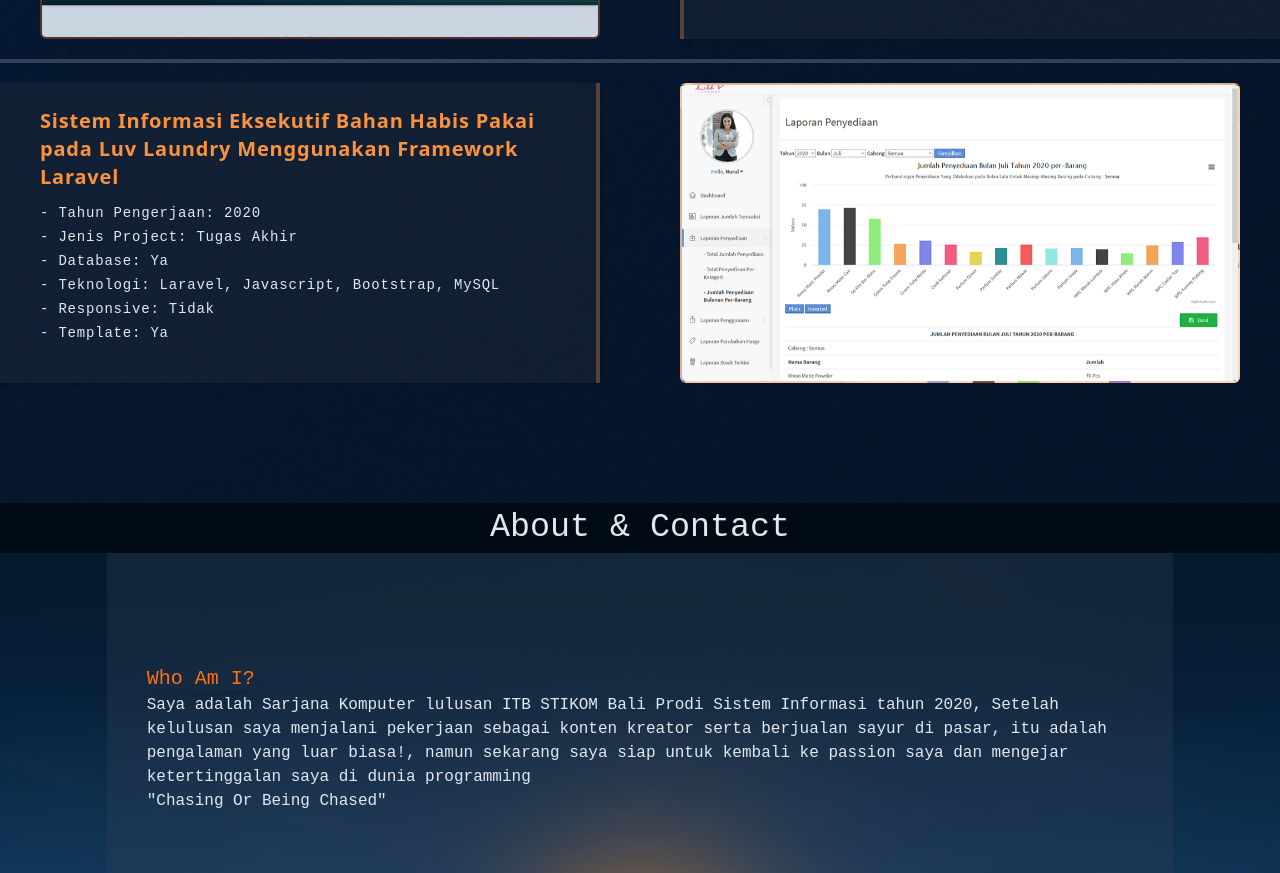
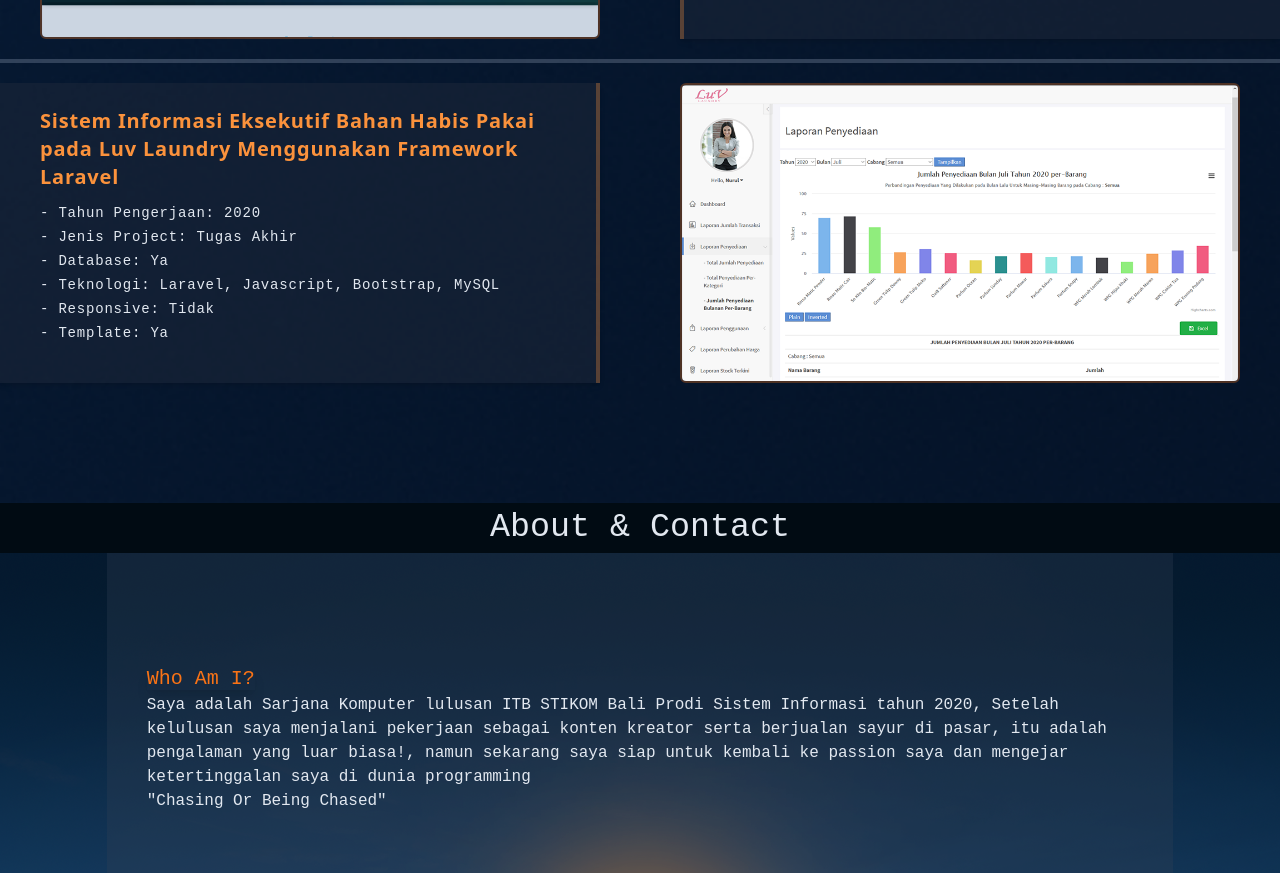
Before and after one commit to ogibaladewa/ogibaladewa.github.io, a website: page index.html in a window 1280 px wide. Shown: the part 2062-2935 px from the top of the page. Drawn offline with Linux system fonts and the light colour scheme.

Commit message:
responsive and resize image

```diff
--- /dev/null
+++ b/css/style.css
@@ -0,0 +1,10 @@
+.myImg {
+  max-width: none;
+  height: 100%;
+}
+
+@media (min-width: 712px) {
+  .myImg {
+    max-width: 100%;
+    height: auto;
+  }
--- a/index.html
+++ b/index.html
@@ -6,6 +6,7 @@
     <meta name="viewport" content="width=device-width, initial-scale=1.0" />
     <title>Ogi Baladewa</title>
     <link href="css/output.css" rel="stylesheet" />
+    <link href="css/style.css" rel="stylesheet" />
   </head>
   <body>
     <div
@@ -148,7 +149,7 @@
         <div class="w-full h-1/2 lg:w-1/2 lg:h-full px-10 py-5">
           <div
             class="w-full h-full border-2 border-orange-500/30 rounded-md overflow-auto">
-            <img src="img/ogimusic.png" />
+            <img class="myImg" src="img/ogimusic.png" />
           </div>
         </div>
       </div>
@@ -216,7 +217,7 @@
         <div class="w-full h-1/2 lg:w-1/2 lg:h-full px-10 py-5">
           <div
             class="w-full h-full border-2 border-orange-500/30 rounded-md overflow-auto">
-            <img src="img/ogimovie.png" />
+            <img class="myImg" src="img/ogimovie.png" />
           </div>
         </div>
       </div>
@@ -277,10 +278,8 @@
         </div>
         <div class="w-full h-1/2 lg:w-1/2 lg:h-full px-10 py-5">
           <div
-            class="w-full h-full border-2 border-orange-500/30 bg-[url('../img/luv.png')] bg-opacity-5 rounded-md overflow-auto">
-            <div class="flex items-center w-full h-full backdrop-blur-sm">
-              <img src="img/luv.png" />
-            </div>
+            class="w-full h-full border-2 border-orange-500/30 rounded-md overflow-auto">
+            <img class="myImg" src="img/luv.png" />
           </div>
         </div>
       </div>
```
